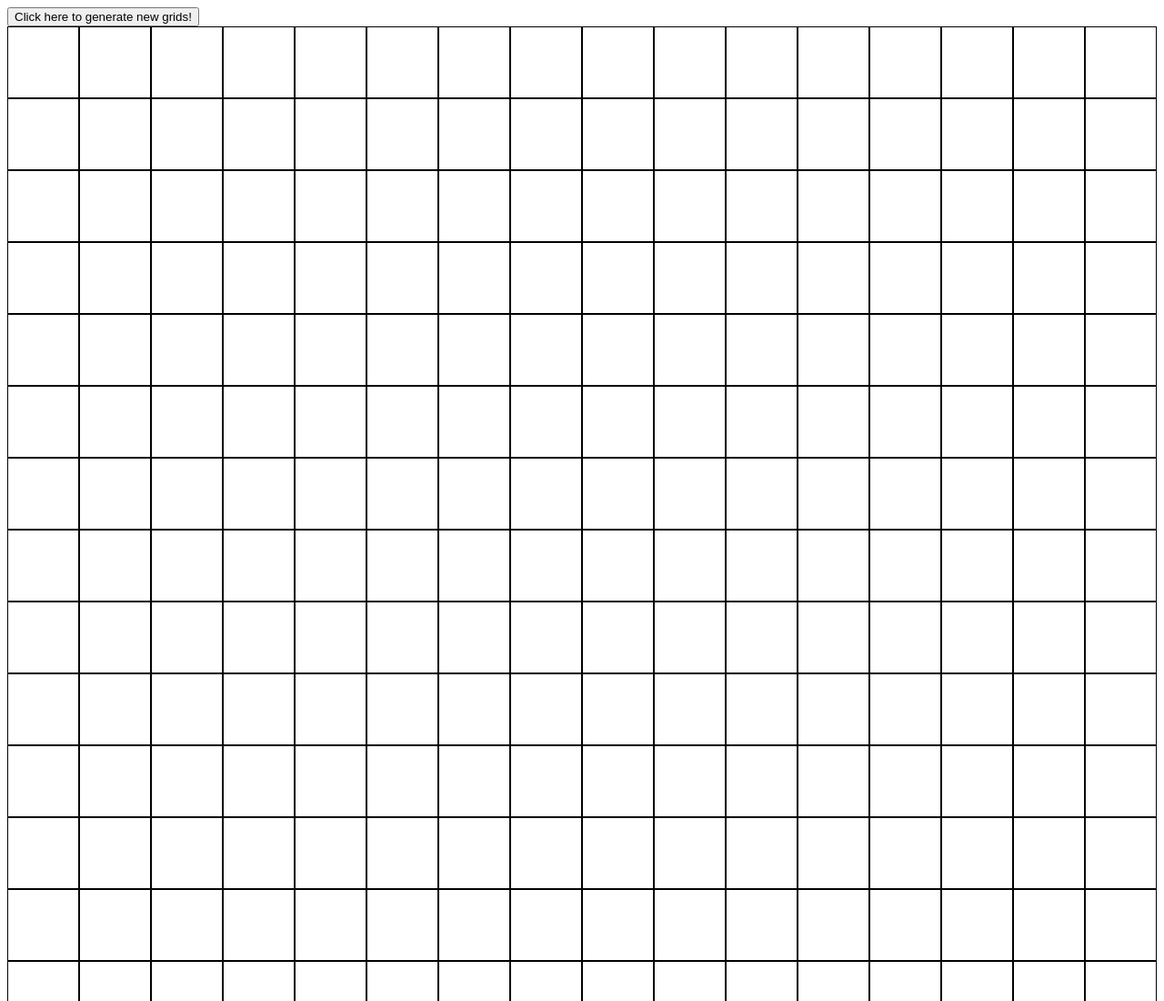
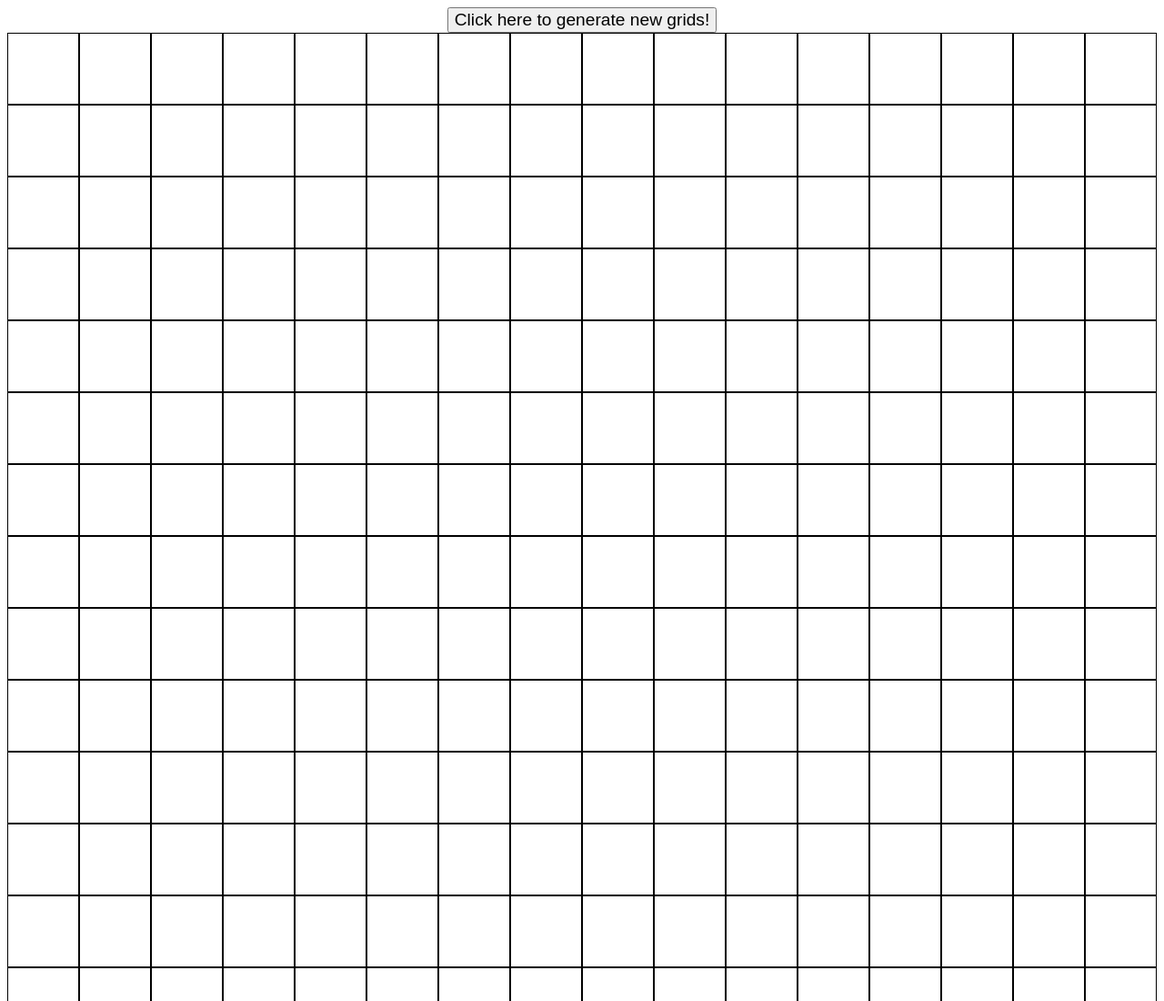
Before and after one commit to Dayrielakhier/etch-a-sketch, a plain HTML site: page index.html in a window 1280 px wide. Shown: the top 1100 px of the page at 91% size. Drawn offline with Linux system fonts and the light colour scheme.

Commit message:
Add style to the button element

```diff
--- a/style.css
+++ b/style.css
@@ -8,3 +8,10 @@
     flex: 1;
     aspect-ratio: 1/1;
 }
+
+button {
+    display: block;
+    margin: auto;
+    text-align: center;
+    font-size: larger;
+}
```
